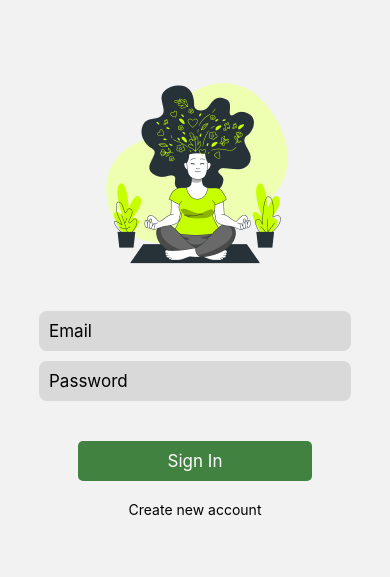
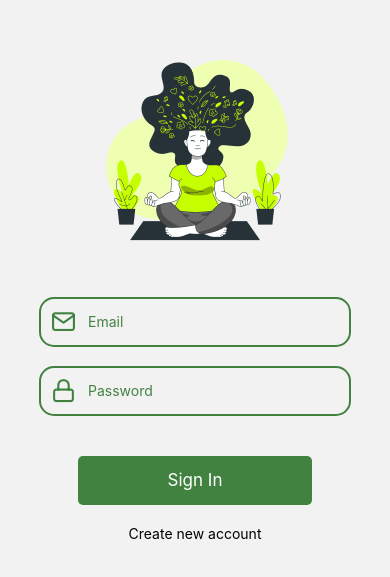
Before and after one commit to FelCastilho/equilibrium, a React Native app: screen /Login in a window 390 px wide. Shown: the part 133-710 px from the top of the page. Built offline with nearby package versions, Linux system fonts and the light colour scheme.

Commit message:
refazendo o design da area de login

```diff
--- a/src/pages/Home/index.js
+++ b/src/pages/Home/index.js
@@ -12,7 +12,6 @@ import ListItem from '../../components/ListItem';
 import firestore from '@react-native-firebase/firestore';
 
 export default function Home() {
-
   const { user } = useContext(AuthContext);
   const userId = user.uid;
 
--- a/src/pages/Login/index.js
+++ b/src/pages/Login/index.js
@@ -1,7 +1,9 @@
 import React, { useState, useContext } from 'react';
 import { Image, Text, ActivityIndicator } from 'react-native';
 
-import { Container, ButtonLogin, ButtonLoginText, Input, Imagem, CreateAccount } from './styles';
+import { Container, ButtonLogin, ButtonLoginText, Input, Imagem, CreateAccount, ContainerInput, InputText } from './styles';
+
+import Feather from 'react-native-vector-icons/Feather';
 
 import { useNavigation } from '@react-navigation/native';
 import { AuthContext } from '../../context/auth';
@@ -26,24 +28,40 @@ export default function Login() {
   }
 
   return (
+
     <Container>
 
       <Imagem
         source={require('../../assets/login-img.png')}
       />
 
+      <ContainerInput>
+
+        <Feather name='mail' color='#418241' size={25} />
+
         <Input
           value={email}
           onChangeText={(text) => setEmail(text)}
           placeholder='Email'
+          placeholderTextColor="#418241"
         />
+
+      </ContainerInput>
+
+      <ContainerInput>
+
+        <Feather name='lock' color='#418241' size={25} />
 
         <Input
           value={password}
           onChangeText={(text) => setPassword(text)}
           placeholder='Password'
+          placeholderTextColor="#418241"
           secureTextEntry={true}
         />
+
+      </ContainerInput>
+
 
       <ButtonLogin onPress={handleSignIn}>
         {loadingAuth ? (
--- a/src/pages/Login/styles.js
+++ b/src/pages/Login/styles.js
@@ -10,19 +10,28 @@ export const Imagem = styled.Image`
     margin-bottom: 20px;
 `;
 
+export const ContainerInput = styled.View`
+    margin-top: 19px;
+    flex-direction: row;
+    width: 80%;
+    height: 50px;
+    border: 2px solid #418241;
+    border-radius: 15px;
+    align-items: center;
+    padding: 10px;
+    gap: 10px;
+`;
+
 export const Input = styled.TextInput`
-    background-color: #d9d9d9;
     width: 80%;
-    margin-top: 10px;
-    padding: 10px;
-    border-radius: 8px;
-    font-size: 17px;
+    padding: 2px;
 `;
 
 export const ButtonLogin = styled.TouchableOpacity`
     margin-top: 40px;
     background-color: #418241;
     width: 60%;
+    height: 49px;
     justify-content: center;
     align-items: center;
     padding: 10px;
--- a/src/routes/auth.routes.js
+++ b/src/routes/auth.routes.js
@@ -24,7 +24,7 @@ export default function AuthRoutes() {
     }, [firstTimeUser]);
 
     return (
-        <Stack.Navigator>
+        <Stack.Navigator initialRouteName='Login'>
 
 
             <Stack.Screen
```
Lines whose indentation alone changed are shown as unchanged.
